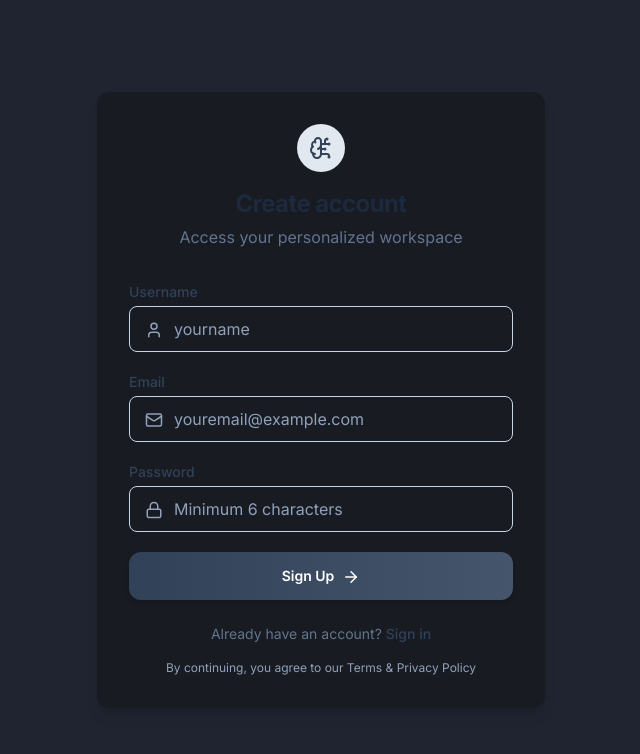
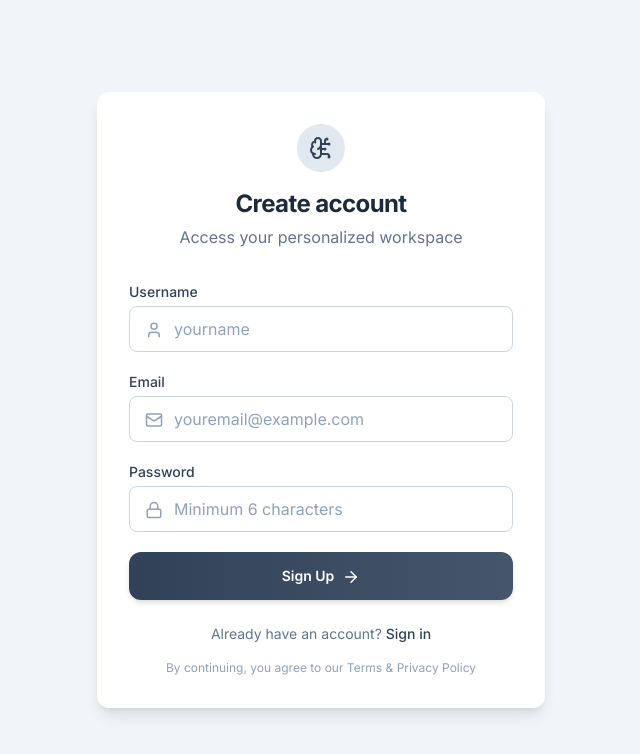
Before and after one commit to virendrasuryawanshi09/StudyPal, a React (Vite) app in the folder frontend/StudyPal/: page /register in a window 1280 px wide. Shown: the top 754 px of the page, without its empty margins (319-959 px from the left). Built offline with nearby package versions, Linux system fonts and the light colour scheme.

Commit message:
feat: add global base styles, theme variables, dark mode support, and UI animations.

```diff
--- a/frontend/StudyPal/src/index.css
+++ b/frontend/StudyPal/src/index.css
@@ -11,15 +11,21 @@
 @layer base {
     html {
         font-family: var(--font-display);
-        background-color: #0f1115;
+        background-color: #f8fafc; /* light bg */
         scroll-behavior: smooth;
     }
 
     body {
+        background-color: #f8fafc;
+        color: #0f172a; /* light mode text */
+        -webkit-font-smoothing: antialiased;
+        -moz-osx-font-smoothing: grayscale;
+    }
+
+    /* Dark mode body/html */
+    .dark html, .dark body {
         background-color: #0f1115 !important;
         color: #f1f5f9 !important;
-        -webkit-font-smoothing: antialiased;
-        -moz-osx-font-smoothing: grayscale;
     }
 
     /* Custom Premium Scrollbar */
@@ -112,25 +118,4 @@
     .dark .premium-glow {
         box-shadow: 0 0 20px rgba(99, 102, 241, 0.15);
     }
-
-    /* Global Overrides for Light-Mode Hardcoded Styles */
-    .bg-white:not(.dark .bg-white) {
-        background-color: #181b22 !important;
-    }
-
-    .bg-slate-50:not(.dark .bg-slate-50) {
-        background-color: #0f1115 !important;
-    }
-
-    .bg-slate-100:not(.dark .bg-slate-100) {
-        background-color: #1f2430 !important;
-    }
-
-    .text-slate-900:not(.dark .text-slate-900) {
-        color: #f1f5f9 !important;
-    }
-
-    .border-slate-200:not(.dark .border-slate-200) {
-        border-color: #334155 !important;
-    }
 }
```
